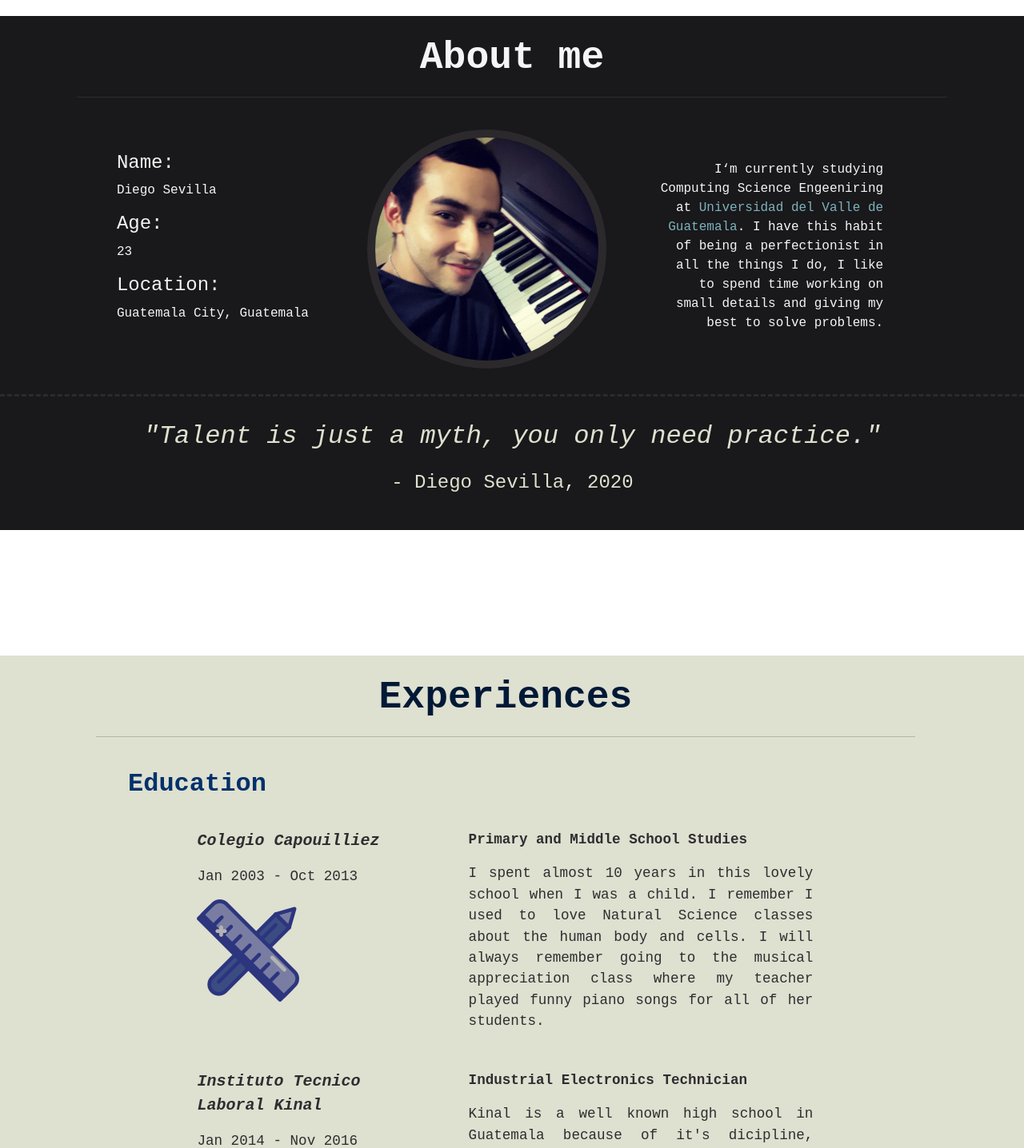
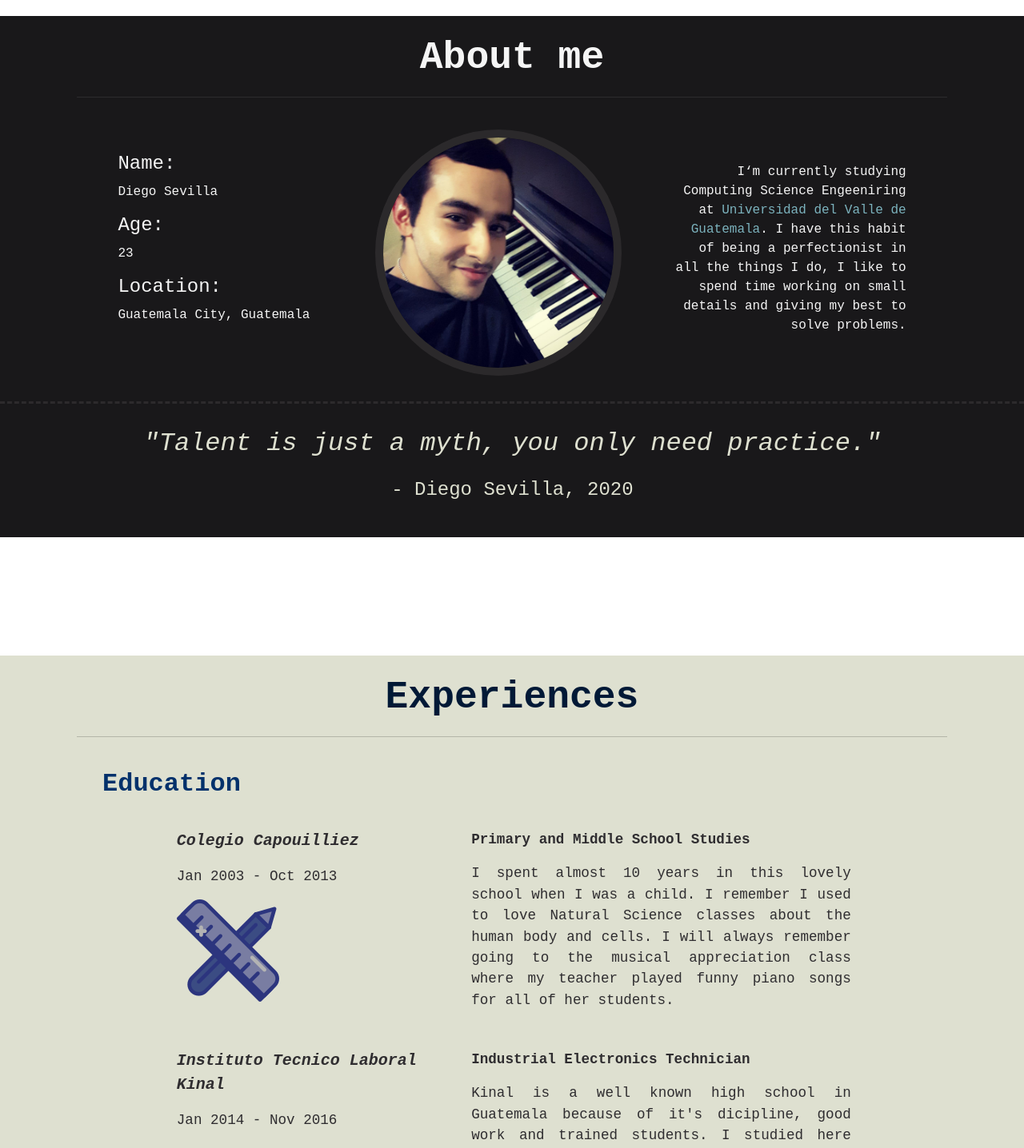
Before and after one commit to sev17238/PersonalWebPage, a React app: page / in a window 1280 px wide. Shown: the part 780-2216 px from the top of the page at 80% size. Built offline with nearby package versions, Linux system fonts and the light colour scheme.

Commit message:
style: :art: center Experiences title and content

```diff
--- a/src/components/AboutMe/AboutMe.css
+++ b/src/components/AboutMe/AboutMe.css
@@ -14,11 +14,12 @@
     margin: auto;
 }
 
-.p-am{
+.p-AboutMe{
     font-size: 1em;
     color: whitesmoke;
 }
-.p-am-des{
+
+.p-AboutMe-description{
     font-size: 1em;
     color: whitesmoke;
     /*padding: 5%;*/
@@ -27,7 +28,7 @@
     text-align: right;
 }
 
-.h4-am{
+.h4-AboutMe{
     font-size: 1.5em;
     color: whitesmoke;
 }
@@ -44,27 +45,27 @@
     border-bottom: 1px solid rgb(44, 43, 46);
 }
 
-.div-image{
+.div-image-AboutMe{
     width: 100%;
     align-content: center;
 }
 
-.image-me{
+.image-AboutMe{
     width: 90%;
     border-radius: 100%;
     border: 10px solid rgba(47, 45, 48, 0.85);
     /*align-content: center;*/
 }
 
-.column-left{
+.column-left-AboutMe{
 
 }
 
-.column-center{
+.column-center-AboutMe{
     margin-bottom: 2em;
     margin-top: 2em;
 }
-.column-right{
+.column-right-AboutMe{
     padding-bottom: 5%;
 }
 
@@ -83,19 +84,19 @@
     width: 5%;
     padding-top: 10%;
 }
-
+/*
 .row{
     width: 100%;
     margin: 0;
 }
-
-.anchor-am{
+*/
+.anchor-AboutMe{
     text-decoration: none; /*remove underline from hyperlink*/
     transition-duration: 0.25s;
     color:rgb(124, 179, 190);
 }
 
-.anchor-am:hover{
+.anchor-AboutMe:hover{
     text-decoration: none; /*remove underline from hyperlink*/
     transition-duration: 0.25s;
     color:rgba(147, 183, 190, 0.85);
--- a/src/components/AboutMe/AboutMe.jsx
+++ b/src/components/AboutMe/AboutMe.jsx
@@ -20,30 +20,30 @@ export default class AboutMe extends React.Component {
                     <div className='inner-div-AboutMe'>
                         <h3 className='title-AboutMe'>About me</h3>
                         <Row className='row'>
-                            <Col className='column-left'>
+                            <Col className='column-left-AboutMe'>
                                 <Slide left>
                                     <div className='column-div'>
-                                        <h4 className='h4-am'>Name: </h4>
-                                        <p className='p-am'>Diego Sevilla </p>
-                                        <h4 className='h4-am'>Age: </h4>
-                                        <p className='p-am'>23 </p>
-                                        <h4 className='h4-am'>Location: </h4>
-                                        <p className='p-am'>Guatemala City, Guatemala </p>
+                                        <h4 className='h4-AboutMe'>Name: </h4>
+                                        <p className='p-AboutMe'>Diego Sevilla </p>
+                                        <h4 className='h4-AboutMe'>Age: </h4>
+                                        <p className='p-AboutMe'>23 </p>
+                                        <h4 className='h4-AboutMe'>Location: </h4>
+                                        <p className='p-AboutMe'>Guatemala City, Guatemala </p>
                                     </div>
                                 </Slide>
                             </Col>
-                            <Col className='column-center'>
+                            <Col className='column-center-AboutMe'>
                                 <Zoom>
-                                    <div className='div-image'>
-                                        <img src={Me} className='image-me' alt="me"/>
+                                    <div className='div-image-AboutMe'>
+                                        <img src={Me} className='image-AboutMe' alt="me"/>
                                     </div>
                                 </Zoom>
                             </Col >
-                            <Col className='column-right'>
+                            <Col className='column-right-AboutMe'>
                                 <Slide right>
                                     <div className='column-div-2'>
-                                        <p className='p-am-des'>I&lsquo;m currently studying Computing Science Engeeniring
-                                        at <a className='anchor-am' href='https://www.uvg.edu.gt/'>Universidad del Valle de Guatemala</a>. I have this habit of being a perfectionist in
+                                        <p className='p-AboutMe-description'>I&lsquo;m currently studying Computing Science Engeeniring
+                                        at <a className='anchor-AboutMe' href='https://www.uvg.edu.gt/'>Universidad del Valle de Guatemala</a>. I have this habit of being a perfectionist in
                                         all the things I do, I like to spend time working on small details and giving my best to solve problems.
                                         </p>
                                     </div>
--- a/src/components/Experiences/Experiences.css
+++ b/src/components/Experiences/Experiences.css
@@ -1,35 +1,34 @@
-.div1-exp{
-    /*height: 31em;*/
+
+
+.Experiences{
     width: 100%;
-   /*padding-left: 7.5%;
-    //padding-right: 7.5%;
-    //background-color: rgba(208, 204, 208, 1);*/
     background-color: rgba(222, 224, 208, 1);
 }
 
+.innerDivExperiences{
+    width: 85%;
+    margin: auto;
+}
+
 .div2-exp{
-   /*height: 31em;
-    //width: 100%;*/
-    padding-left: 10%;
-    padding-right: 10%;
+    width: 100%;
     padding-bottom: 2.5%;
     /*background-color: rgba(208, 204, 208, 1);*/
     background-color: rgba(222, 224, 208, 1);
 }
 
-.div-title-exp{
+.div-titleExperiences{
     align-content: center;
 }
 
-.title-exp{
-    width: 80%;
+.titleExperiences{
+    width: 100%;
     font-size: 3em;
     font-weight: bold;
     text-align: center;
     padding: 1em;
     padding-bottom: 0.4em;
     padding-top: 0.5em;
-    margin-left: 2.5em;
     color: rgba(1, 25, 54, 1);
     border-bottom: 1px solid rgb(180, 182, 168);
 }
--- a/src/components/Experiences/Experiences.jsx
+++ b/src/components/Experiences/Experiences.jsx
@@ -19,10 +19,11 @@ export default class Experiences extends React.Component {
     render() {
         return (
             <section>
-                <div id='experiences' className='div1-exp'>
-                    <div  className='div-title-exp'><h3 className='title-exp'>Experiences</h3></div>
+                <div id='experiences' className='Experiences'>
+                    <div className='innerDivExperiences'>
+                        <h3 className='titleExperiences'>Experiences</h3>
                         <div className='div2-exp'>
-                        <div ><h4 className='edu-exp'>Education</h4></div>
+                            <h4 className='edu-exp'>Education</h4>
                             <Flip bottom>
                                 <ModExp
                                     Name='Colegio Capouilliez'
@@ -98,6 +99,7 @@ export default class Experiences extends React.Component {
                             </LightSpeed>
                         </div>
                     </div>
+                </div>
             </section>
         );
     }
```
Lines whose indentation alone changed are shown as unchanged.
